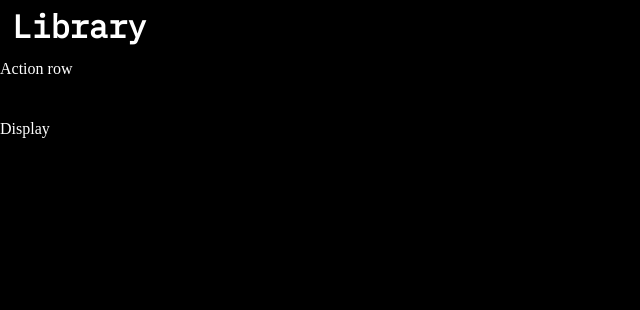
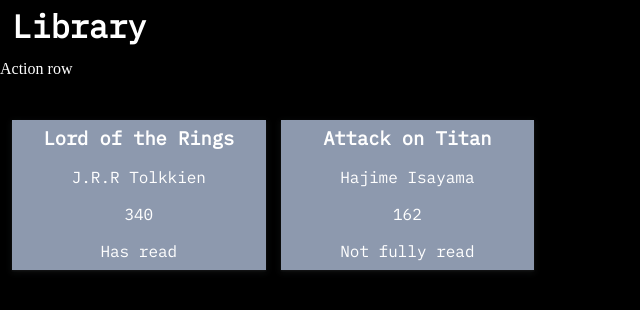
Before and after one commit to 0x-Armin/odin-library, a website: page index.html in a window 1280 px wide. Shown: the whole page, without its empty margins (0-640 px from the left). Drawn offline with Linux system fonts and the light colour scheme.

Commit message:
Display book cards in grid

```diff
--- a/index.html
+++ b/index.html
@@ -6,14 +6,15 @@
   <meta name="viewport" content="width=device-width, initial-scale=1.0">
   <title>Library</title>
   <link rel="stylesheet" href="style.css">
-  <script src="library.js"></script>
+  <script src="library.js" defer></script>
 </head>
 <body>
   <div class="container">
     <div class="header">
-      <h1>Library</h1></div>
+      <h1>Library</h1>
+    </div>
     <div class="action-row">Action row</div>
-    <div class="display">Display</div>
+    <div class="display"></div>
   </div>
 </body>
 </html>
--- a/library.js
+++ b/library.js
@@ -18,3 +18,34 @@
 function addBooktoLibrary(title, author, pages, read) {
   myLibrary.push(new Book(title, author, pages, read));
 }
+
+const display = document.querySelector('.display');
+const loopArrDisplayBook = () => {
+  myLibrary.forEach(book => {
+    const bookCard = document.createElement('div');
+    bookCard.classList.add('book-card');
+
+    const bookTitle = document.createElement('h3');
+    bookTitle.textContent = book.title;
+    bookCard.appendChild(bookTitle);
+
+    const bookAuthor = document.createElement('p');
+    bookAuthor.textContent = book.author;
+    bookCard.appendChild(bookAuthor);
+
+    const bookNumPages = document.createElement('p');
+    bookNumPages.textContent = book.pages;
+    bookCard.appendChild(bookNumPages);
+
+    const hasRead = document.createElement('p');
+    hasRead.textContent = book.read ? "Has read" : "Not fully read";
+    bookCard.appendChild(hasRead);
+
+    display.appendChild(bookCard);
+  })
+}
+
+// Hardcoded to test validity of loopArrDisplayBook
+addBooktoLibrary("Lord of the Rings", "J.R.R Tolkkien", "340", true);
+addBooktoLibrary("Attack on Titan", 'Hajime Isayama', '162', false);
+loopArrDisplayBook();
--- a/style.css
+++ b/style.css
@@ -28,14 +28,17 @@
 }
 
 .display {
+  padding-left: 12px;
   display: grid;
-  grid-template-columns: repeat(auto-fit, minmax(250px, 1fr));
+  grid-template-columns: repeat(auto-fit, minmax(50px, 20%));
   gap: 15px;
 }
 
 .book-card {
-  height: 300px;
+  height: 150px;
   background-color: #8d99ae;
+
+  font-family: 'ibm_plex_monoregular';
 
   box-shadow: rgba(60, 64, 67, 0.3) 0px 1px 2px 0px,
     rgba(60, 64, 67, 0.15) 0px 2px 6px 2px;
@@ -43,4 +46,5 @@
   display: flex;
   flex-direction: column;
   justify-content: space-around;
+  align-items: center;
 }
```
